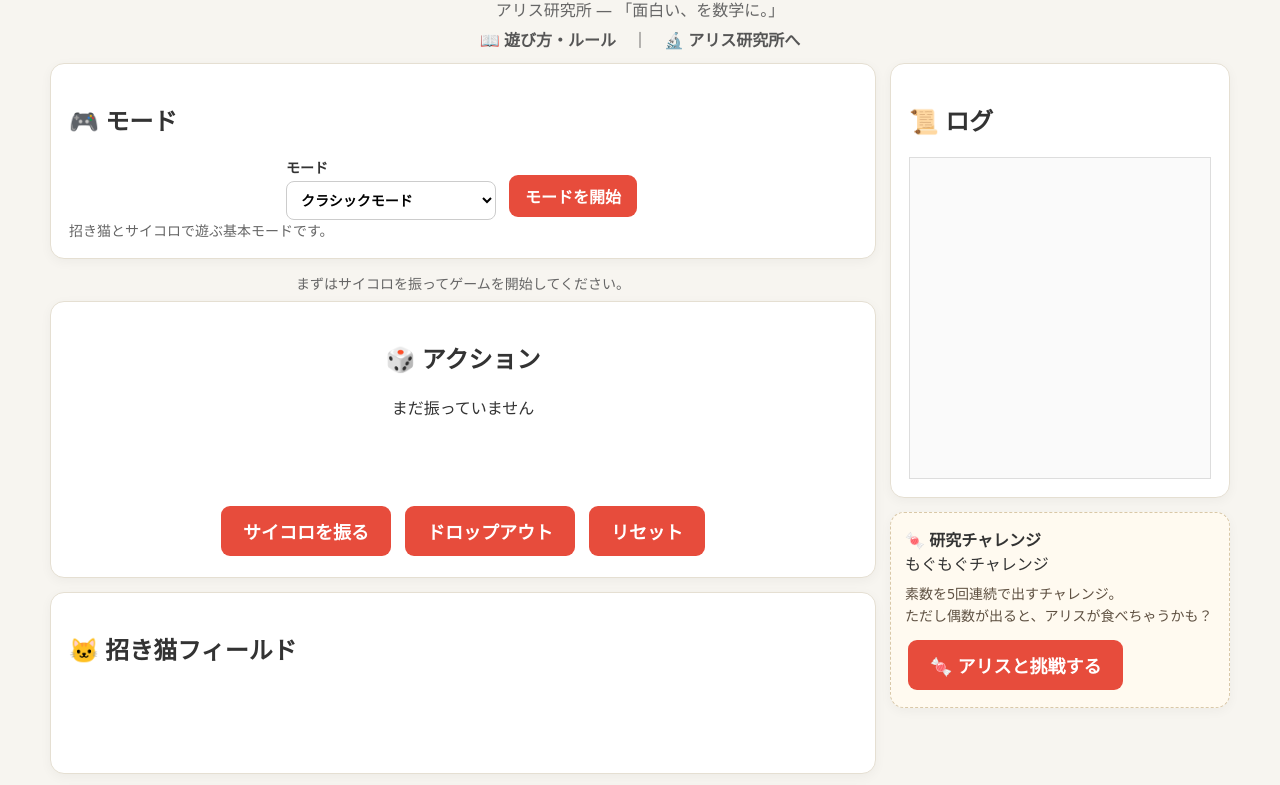
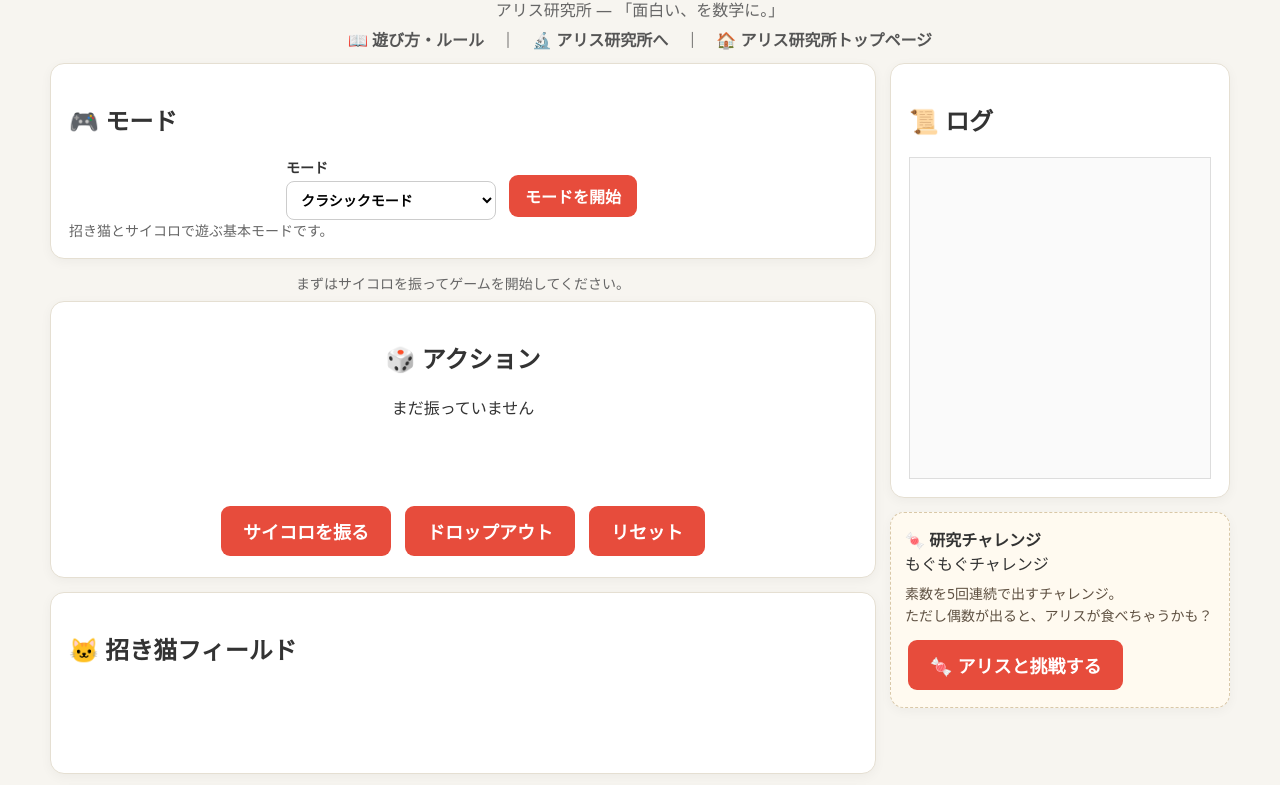
Before and after one commit to shigmah/Alice-Research-Institute, a plain HTML site: page game/index.html in a window 1280 px wide. Shown: the part 170-955 px from the top of the page. Drawn offline with Linux system fonts and the light colour scheme.

```diff
--- a/game/index.html
+++ b/game/index.html
@@ -45,7 +45,7 @@ button:disabled{background:#aaa;cursor:not-allowed}.mode-controls{display:flex;a
 <main>
 <div class="logo"><img alt="招き猫ゲーム" id="logoImage"/></div><h1>🐾 招き猫ゲーム</h1>
 <div class="sub">アリス研究所 ― 「面白い、を数学に。」</div>
-<div class="howto-link"><a href="./howto.html">📖 遊び方・ルール</a>　｜　<a href="./institute.html">🔬 アリス研究所へ</a></div>
+<div class="howto-link"><a href="./howto.html">📖 遊び方・ルール</a>　｜　<a href="./institute.html">🔬 アリス研究所へ</a>　｜　<a href="../">🏠 アリス研究所トップページ</a></div>
 
 <div class="play-layout"><div class="play-main"><div class="game-layout">
   <div class="game-main-column">
```
